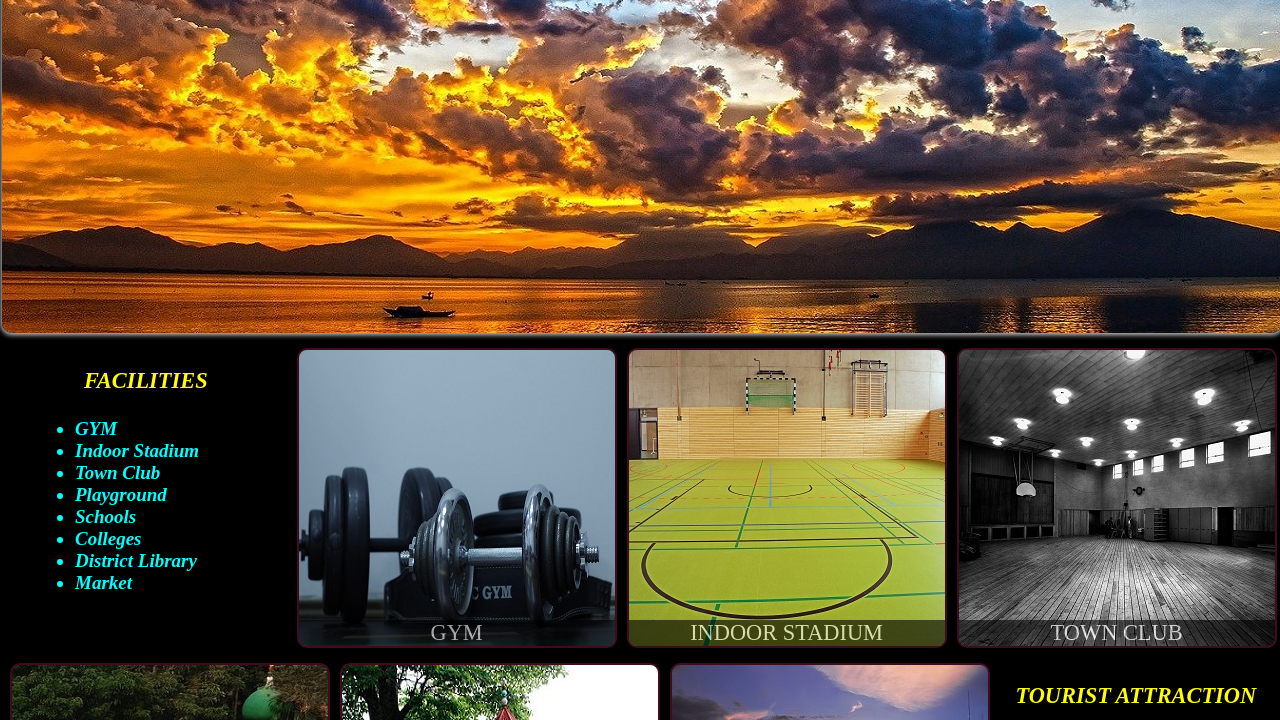
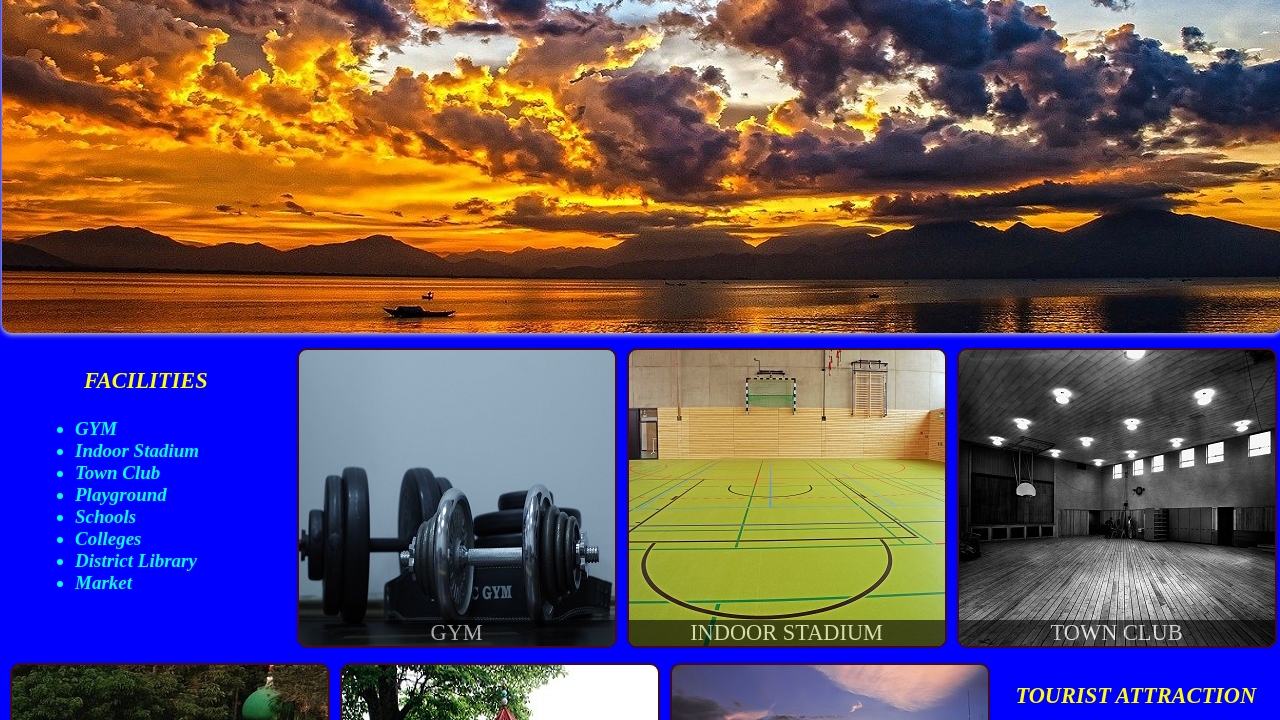
Before and after one commit to abdulmominsk/town_project_hatsingimari, a plain HTML site: page index.html in a window 1280 px wide. Shown: the part 219-939 px from the top of the page. Drawn offline with Linux system fonts and the light colour scheme.

Commit message:
update heme color

```diff
--- a/css/style.css
+++ b/css/style.css
@@ -5,8 +5,8 @@
 }
 
 body{
-	background-color: #000;
-	//background-color: blue;
+	//background-color: #000;
+	background-color: blue;
 
 }
 
```
